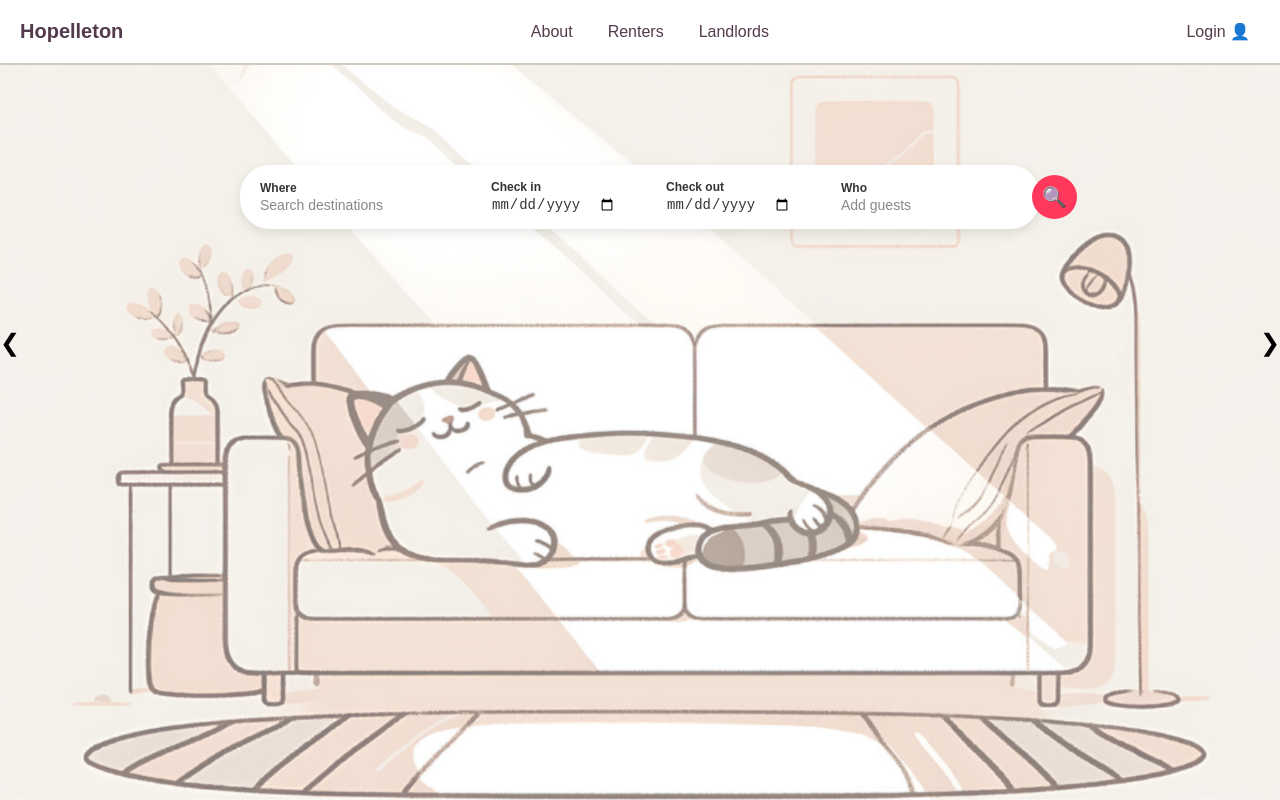
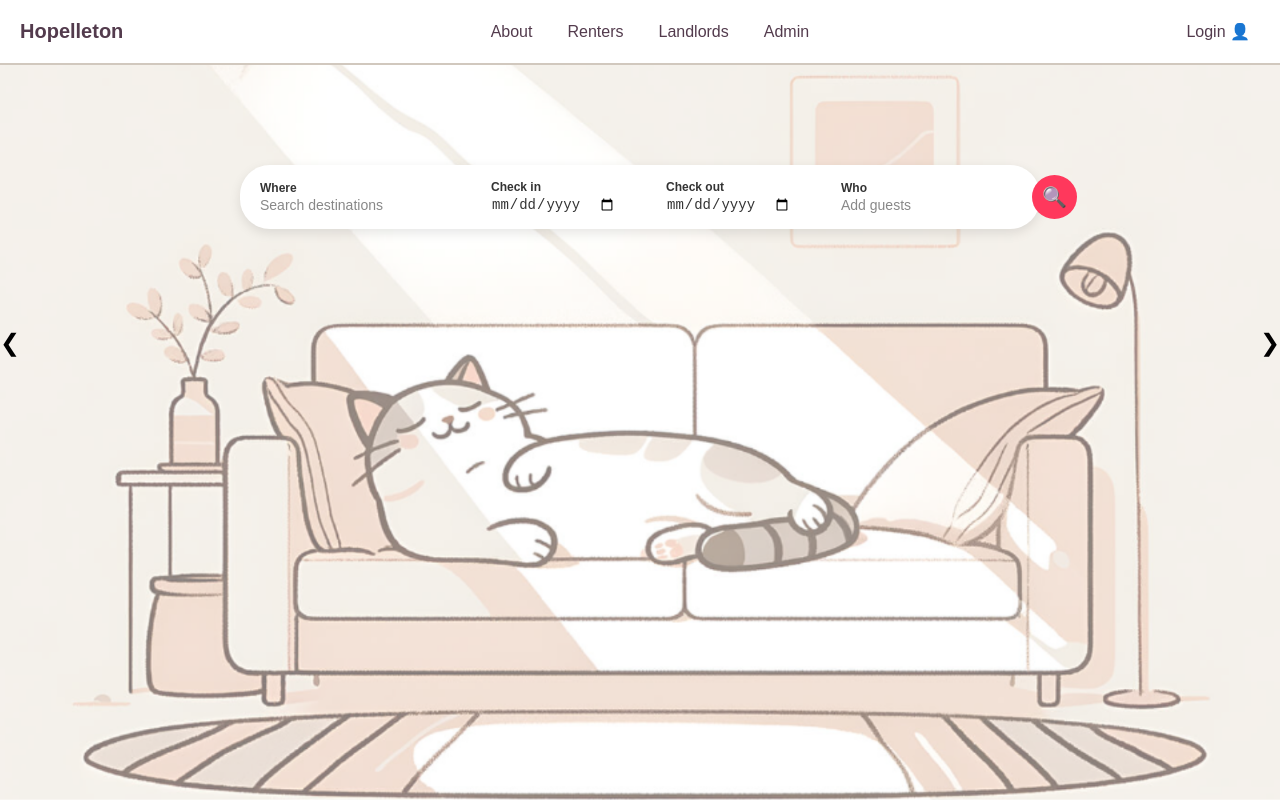
Before and after one commit to PsychCodez/Hopelleton, a React (Create React App) app in the folder frontend/: page / in a window 1280 px wide. Built offline with nearby package versions, Linux system fonts and the light colour scheme.

Commit message:
Added available. Frontend failure

```diff
--- a/frontend/src/App.js
+++ b/frontend/src/App.js
@@ -4,7 +4,7 @@ import { BrowserRouter as Router, Route, Routes, Link } from "react-router-dom";
 import "./App.css";
 import About from "./About";
 import Landlords from "./Landlords.js"; // Import the About component
-import Admin from './admin.js';
+import './admin.js';
 
 // Carousel component
 function Carousel({ properties }) {
@@ -87,6 +87,7 @@ function App() {
             <Link to="/about">About</Link>
             <Link to="/">Renters</Link>
             <Link to="/landlords">Landlords</Link>
+            <Link to="/admin">Admin</Link>
           </div>
           {username ? (
             <span className="user-info">Welcome, {username}</span>
```
